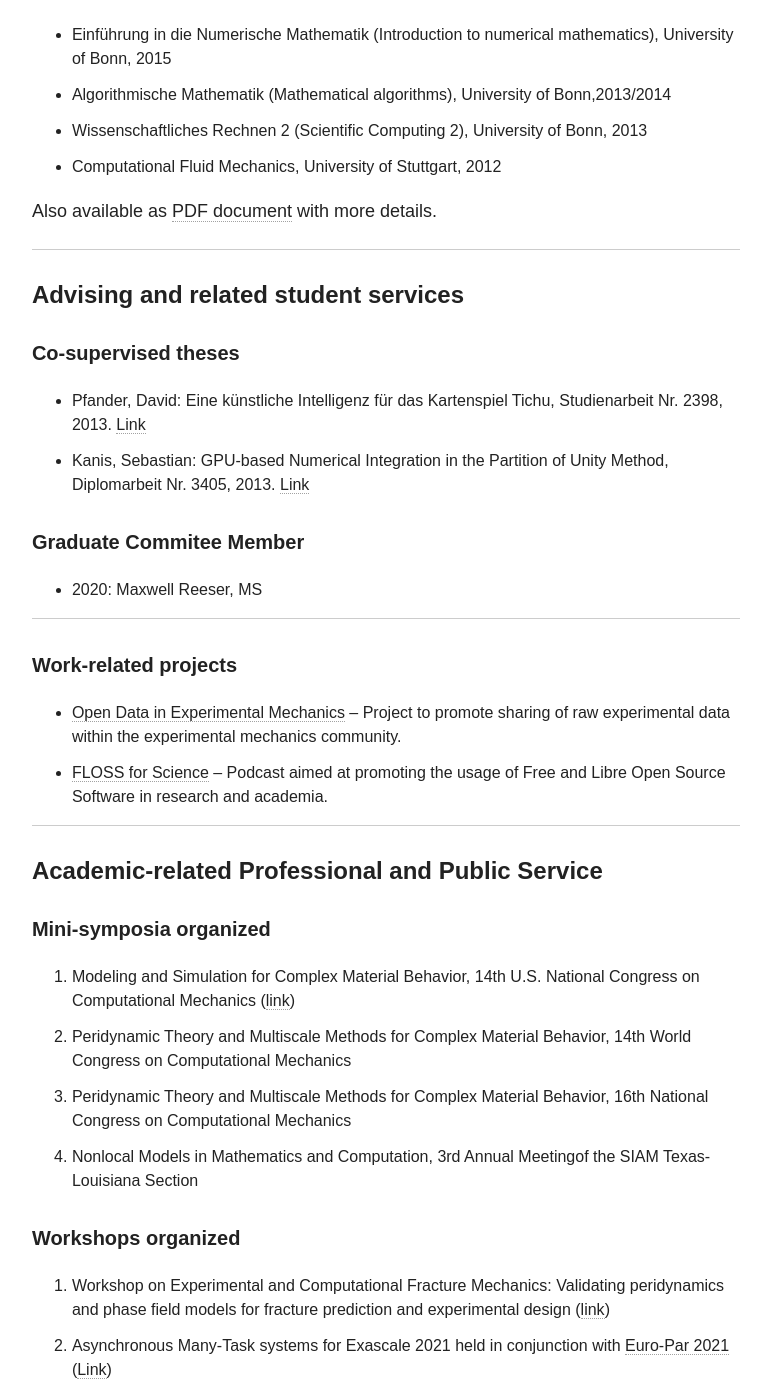
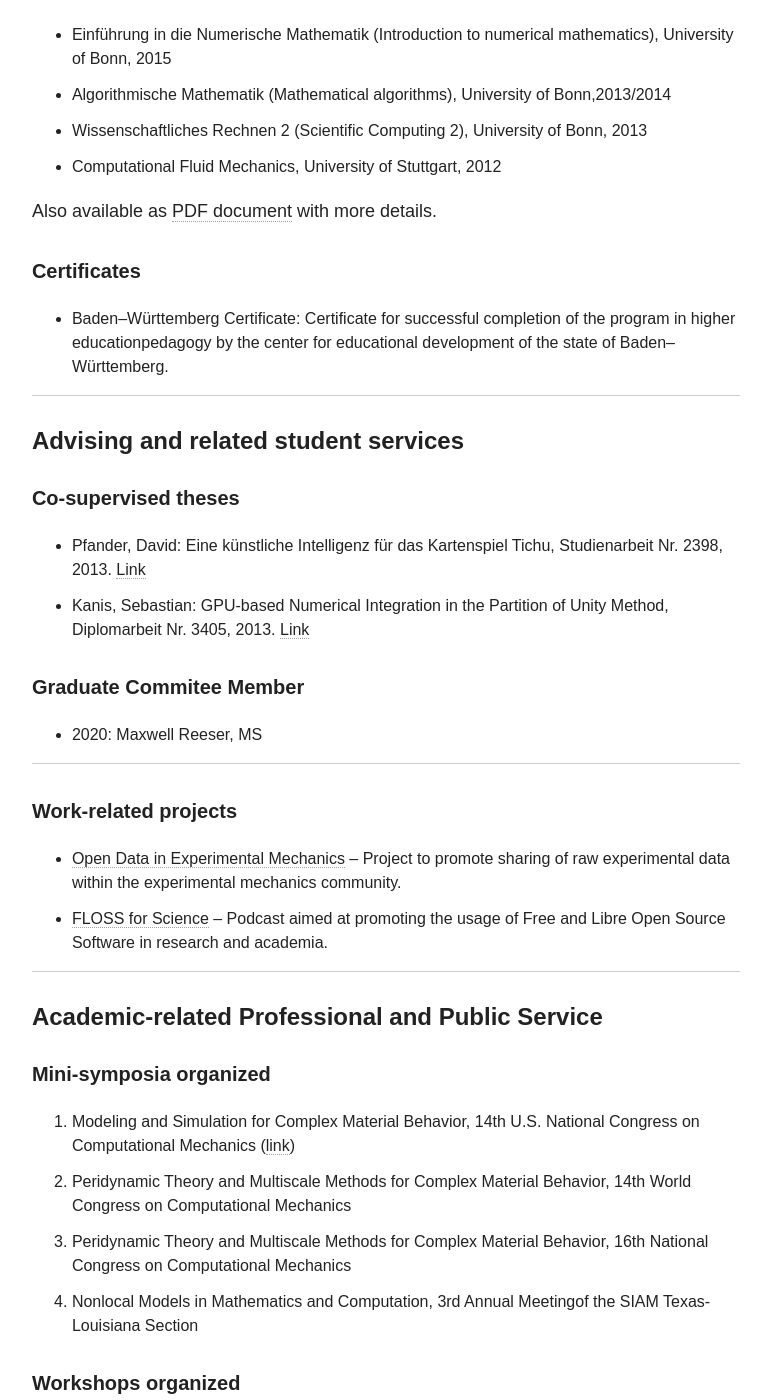
Before and after one commit to diehlpk/diehlpk.github.io, a Jekyll site: the page built from cv/index.md, in a window 1280 px wide and 1400 px high, scrolled down 8016 px. Shown: the whole window, without its empty margins (254-1025 px from the left). Built offline with Jekyll 4.4.1, drawn with Linux system fonts in a browser that asks for light colours; nearby versions of some CDN libraries; some web fonts are replaced.

Commit message:
Add certificates

```diff
--- a/cv/index.md
+++ b/cv/index.md
@@ -218,6 +218,10 @@ Also available as [PDF document]({{ site.url }}/assets/list.pdf), on [Google Sch
 
 Also available as [PDF document]({{ site.url }}/assets/courses.pdf) with more details.
 
+##### Certificates
+
+* Baden--Württemberg Certificate: Certificate for successful completion of the program in higher educationpedagogy by the center for educational development of the state of Baden–Württemberg.
+
 ---
 
 #### Advising and related student services
@@ -253,7 +257,7 @@ Also available as [PDF document]({{ site.url }}/assets/courses.pdf) with more de
 ##### Workshops organized
 
 1. Workshop on Experimental and Computational Fracture Mechanics:  Validating peridynamics and phase field models for fracture
-prediction and experimental design ([link](http://wfm2020.usacm.org/))
+prediction and experimental design ([Link](http://wfm2020.usacm.org/))
 2. Asynchronous Many-Task systems for Exascale 2021 held in conjunction with [Euro-Par 2021](https://2021.euro-par.org/) ([Link](https://amte2021.stellar-group.org/))
 
 ##### Meetings
```
Also changed, not shown: other parts of cv/index.md (+1 -1 lines).
